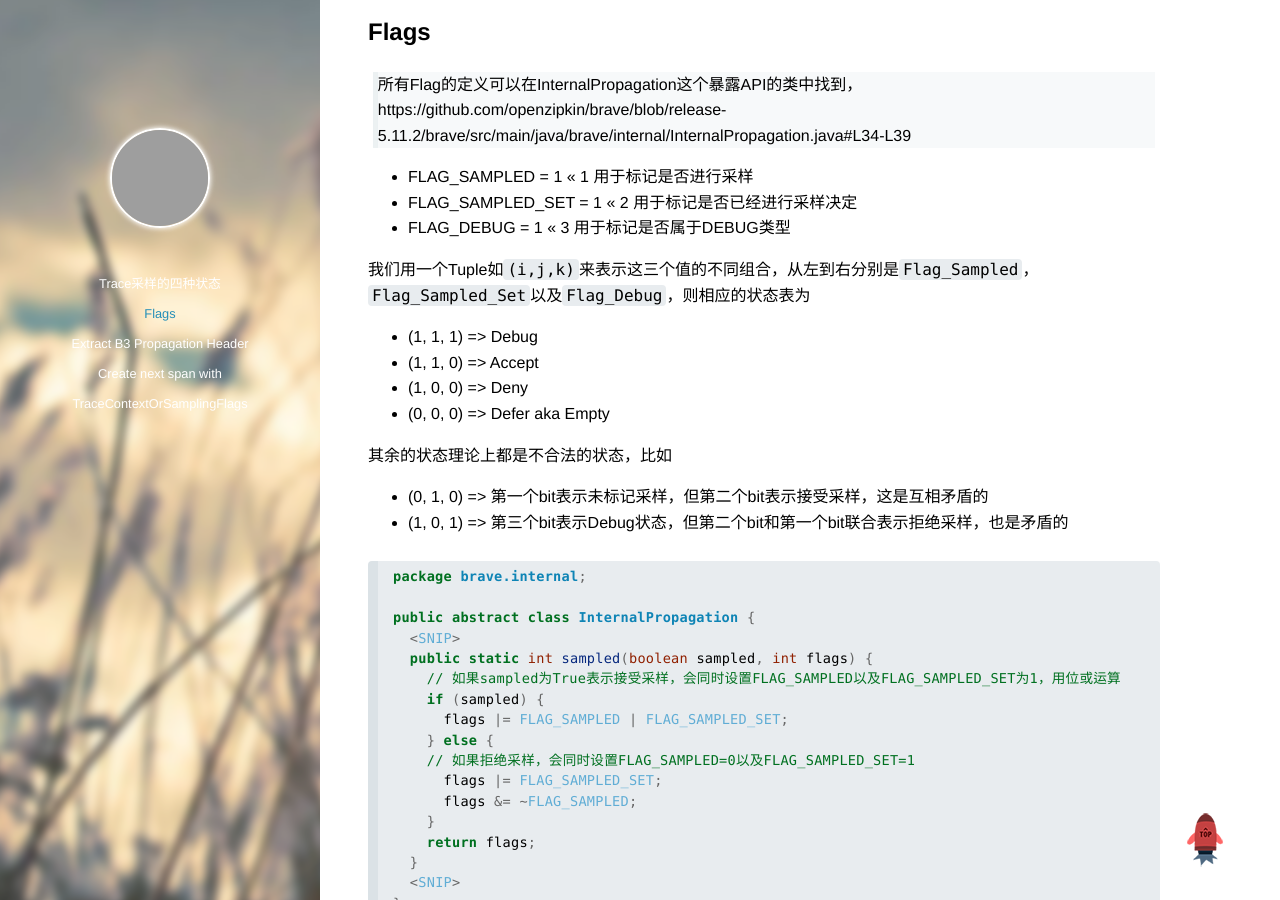
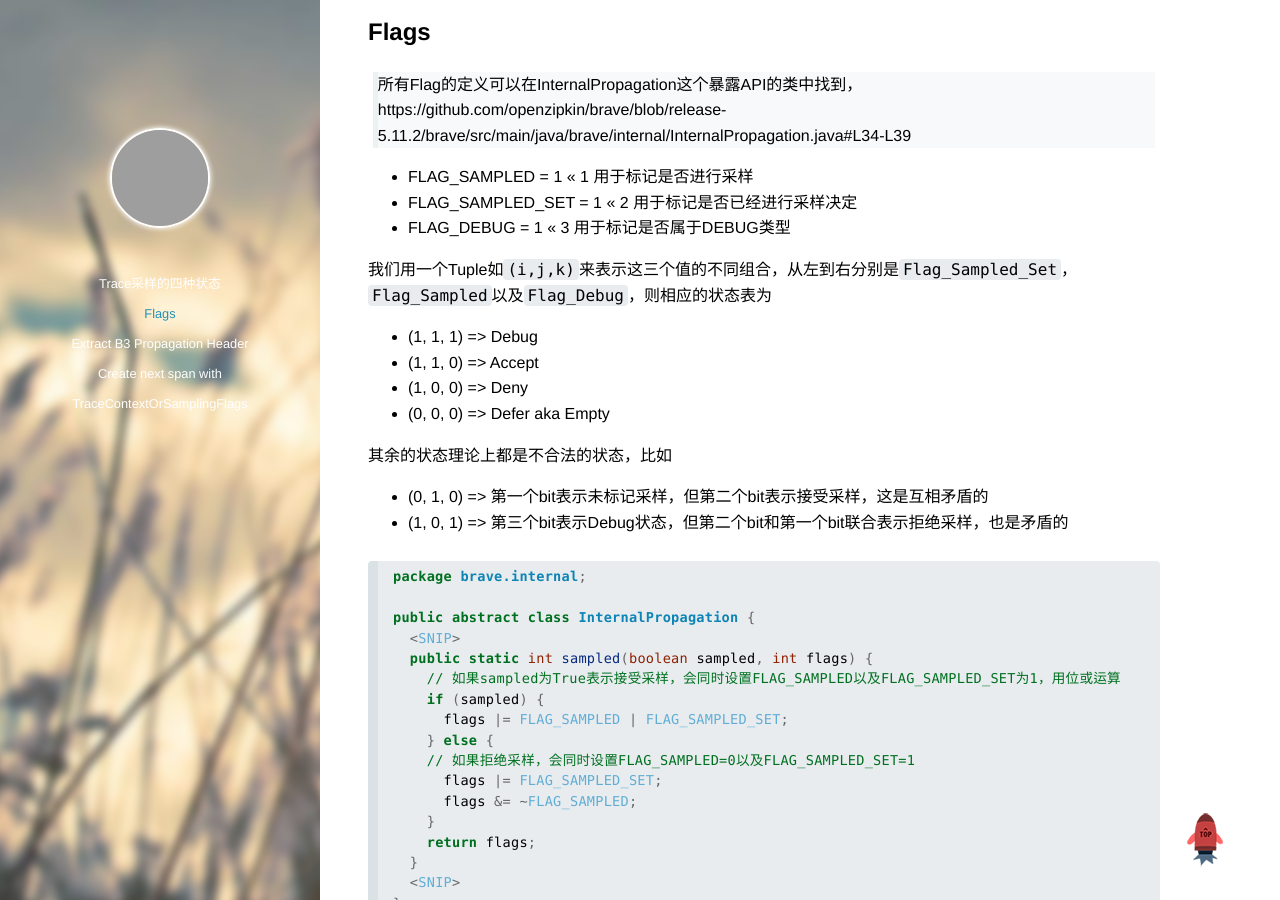
Before and after one commit to lujiajing1126/lujiajing1126.github.com, a Jekyll site: the page built from _posts/2020-05-02-zipkin-b3-propagation.md, in a window 1280 px wide and 900 px high, scrolled down 528 px. Built offline with Jekyll 4.4.1, drawn with Linux system fonts in a browser that asks for light colours; some web fonts are replaced; comment, search, counter and statistics services are not loaded; grey boxes are pictures that could not be loaded.

Commit message:
fix typo

```diff
--- a/_posts/2020-05-02-zipkin-b3-propagation.md
+++ b/_posts/2020-05-02-zipkin-b3-propagation.md
@@ -34,7 +34,7 @@ B3协议将Trace的状态(Sampling State)分为四种:
 - FLAG_SAMPLED_SET = 1 << 2 用于标记是否已经进行采样决定
 - FLAG_DEBUG = 1 << 3 用于标记是否属于DEBUG类型
 
-我们用一个Tuple如`(i,j,k)`来表示这三个值的不同组合，从左到右分别是`Flag_Sampled`，`Flag_Sampled_Set`以及`Flag_Debug`，则相应的状态表为
+我们用一个Tuple如`(i,j,k)`来表示这三个值的不同组合，从左到右分别是`Flag_Sampled_Set`，`Flag_Sampled`以及`Flag_Debug`，则相应的状态表为
 
 - (1, 1, 1) => Debug
 - (1, 1, 0) => Accept
```
